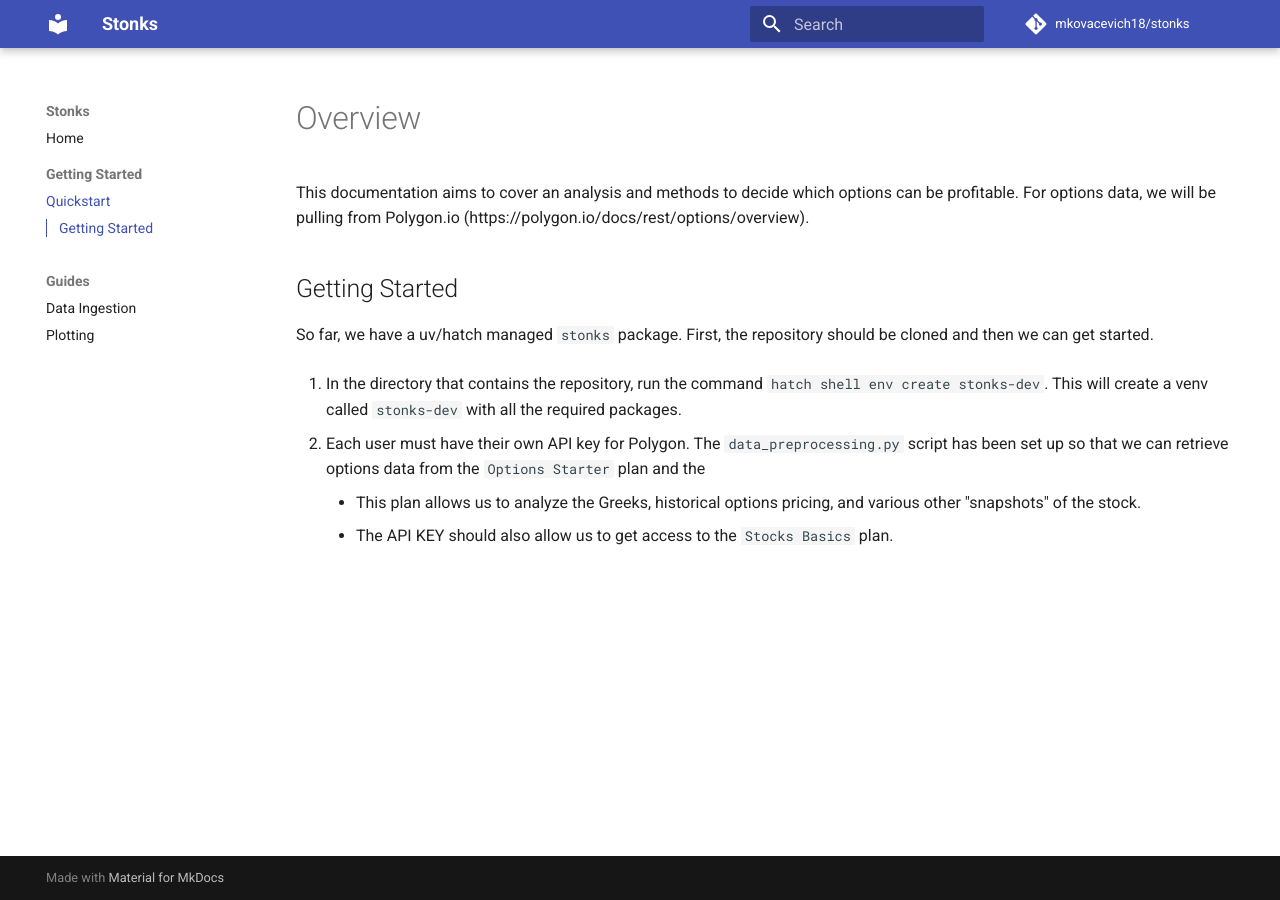
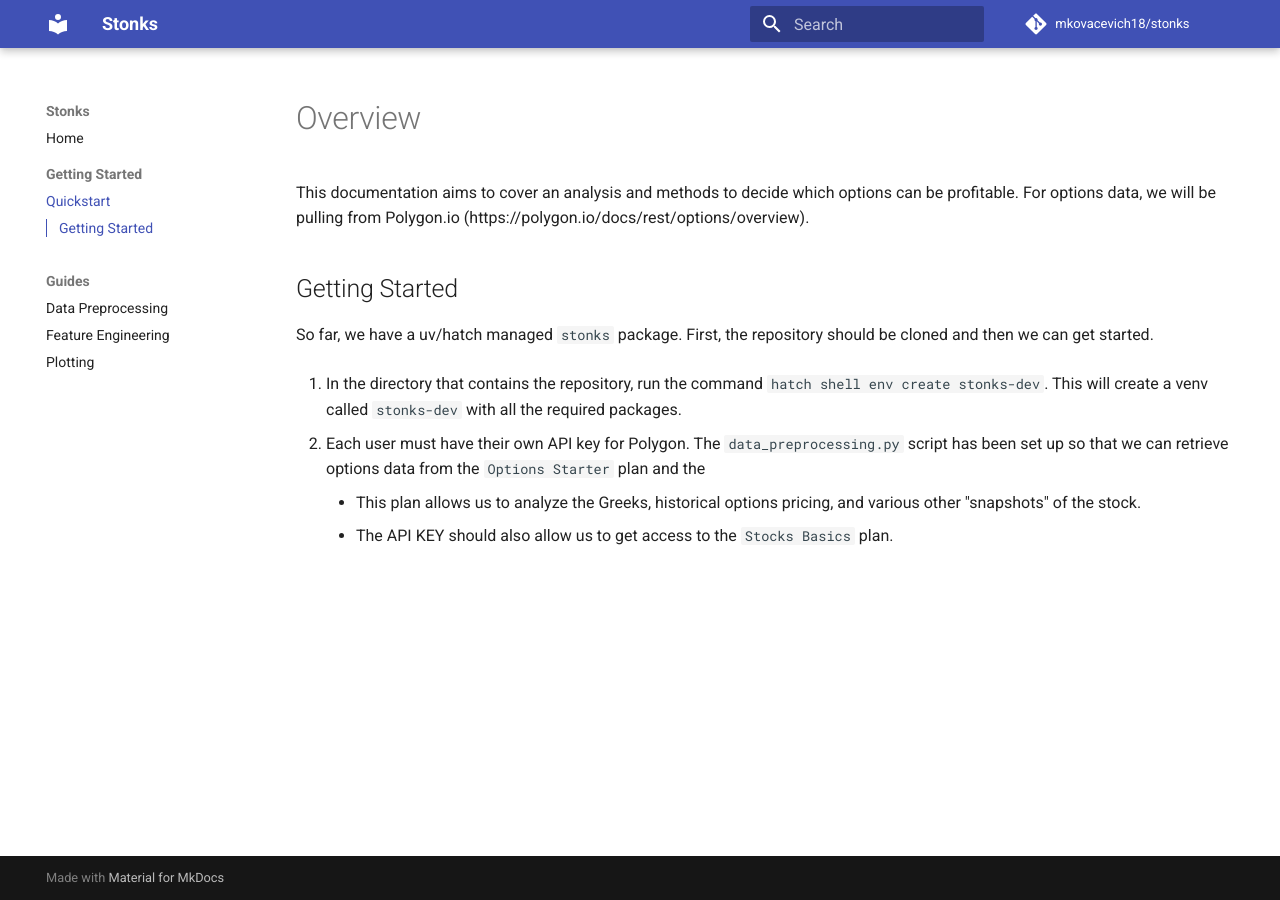
Before and after one commit to mkovacevich18/stonks, an MkDocs documentation site: the page built from docs/getting-started.md, in a window 1280 px wide. Built offline with MkDocs 1.6.1 and Material for MkDocs 9.7.7, drawn with Linux system fonts in a browser that asks for light colours; comment, search, counter and statistics services are not loaded.

Commit message:
updated nav

```diff
--- a/mkdocs.yml
+++ b/mkdocs.yml
@@ -29,5 +29,6 @@ nav:
   - Getting Started:
       - Quickstart: getting-started.md
   - Guides:
-      - Data Ingestion: guides/ingestion.md
+      - Data Preprocessing: guides/data_preprocessing.md
+      - Feature Engineering: guides/feature_engineering.md
       - Plotting: guides/plotting.md
```
